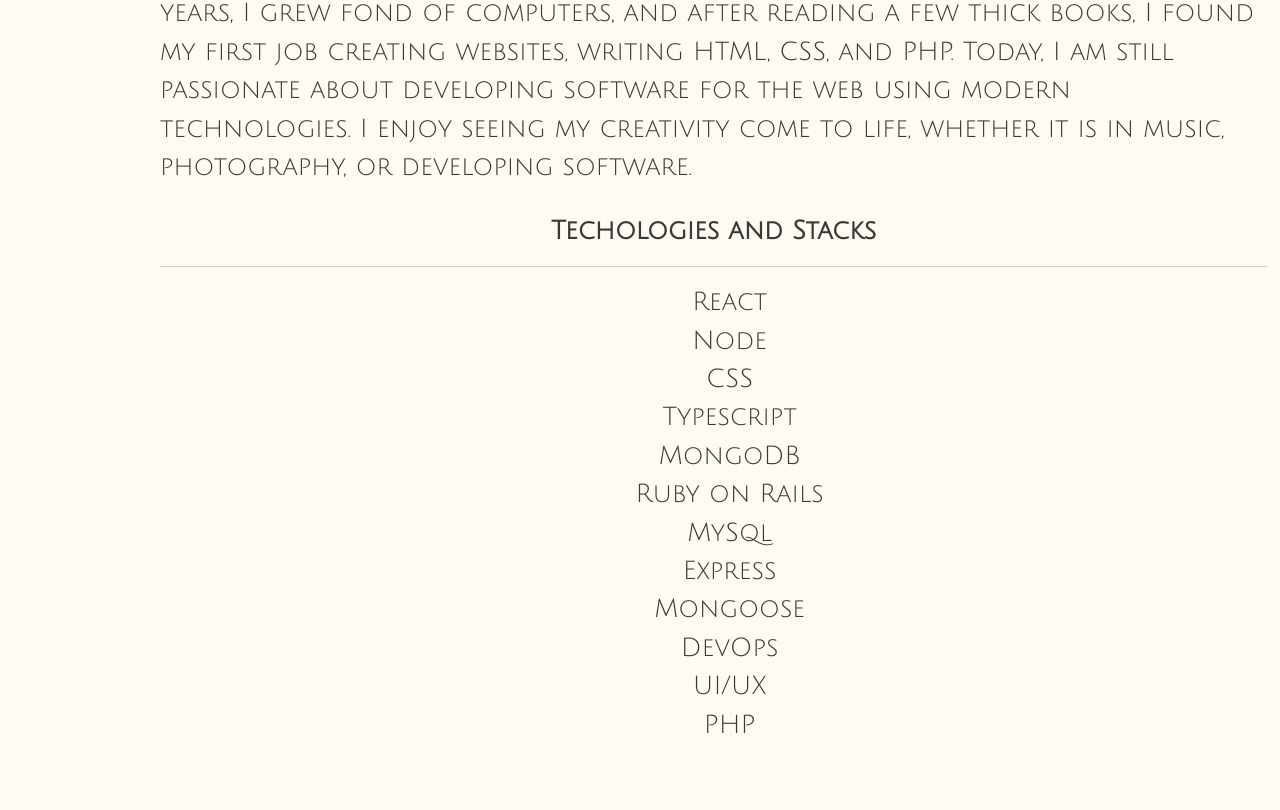
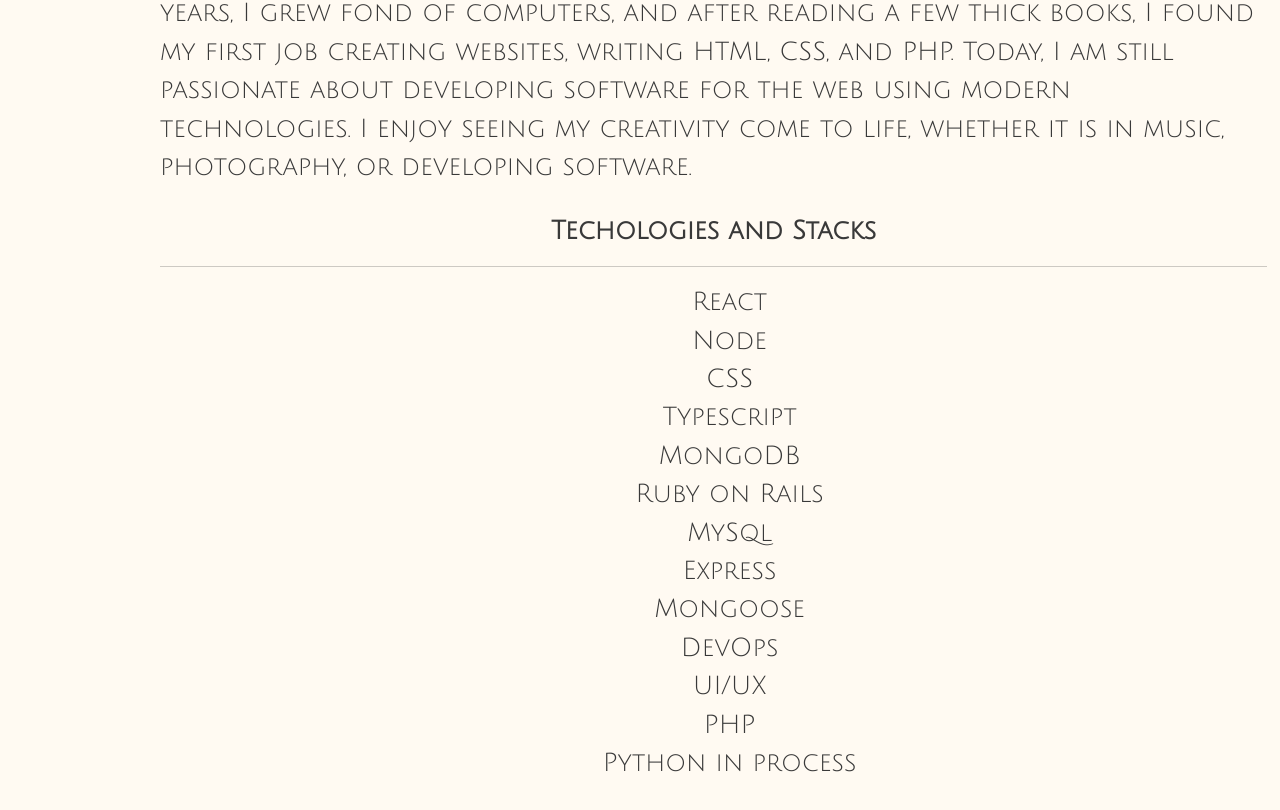
Before and after one commit to prkarpi/portfolio, a React (Create React App) app: page /about in a window 1280 px wide. Shown: the part 628-1438 px from the top of the page. Built offline with nearby package versions, Linux system fonts and the light colour scheme.

Commit message:
Typos/Added Info

```diff
--- a/src/pages/pageAbout.js
+++ b/src/pages/pageAbout.js
@@ -26,6 +26,7 @@
                     <li>DevOps</li>
                     <li>UI/UX</li>
                     <li>PHP</li>
+                    <li>Python in process</li>
                 </ul>
             </div>
             </div>
```
